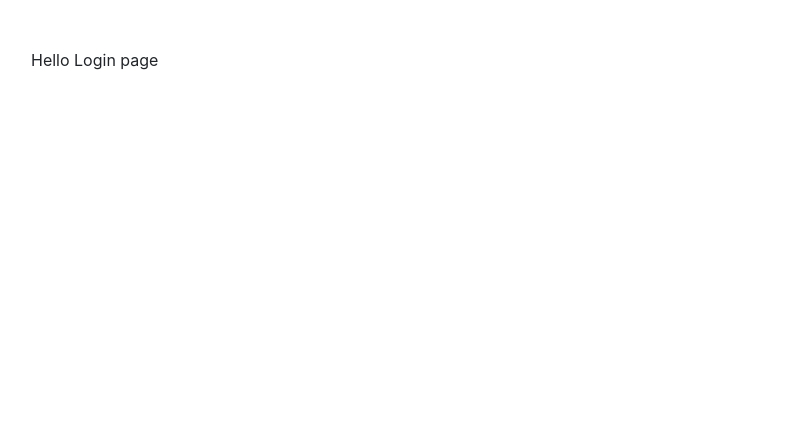
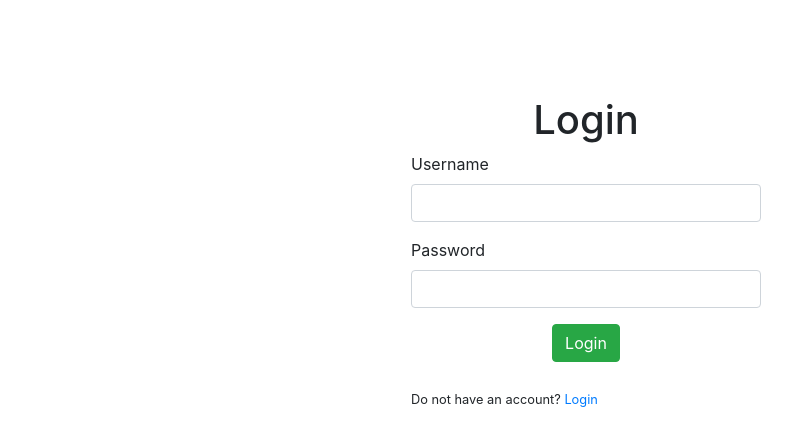
Before and after one commit to kiwagu/star-chat, a React (Create React App) app in the folder client/: page /login in a window 1280 px wide. Shown: the top 446 px of the page, without its empty margins (54-846 px from the left). Built offline with nearby package versions, Linux system fonts and the light colour scheme; the HTML template or start-up script is replaced by a standard one.

Commit message:
ADDED: login page

```diff
--- a/client/src/App.tsx
+++ b/client/src/App.tsx
@@ -6,13 +6,15 @@ import './App.scss';
 import Register from './pages/Register';
 import NotFound from './pages/NotFound';
 import Login from './pages/Login';
+import Home from './pages/Home';
 
 function App() {
   return (
     <Container className="pt-5">
       <BrowserRouter>
         <Switch>
-          <Route exact path="/" component={Register} />
+          <Route exact path="/" component={Home} />
+          <Route exact path="/register" component={Register} />
           <Route exact path="/login" component={Login} />
           <Route component={NotFound} />
         </Switch>
--- a/client/src/pages/Login.tsx
+++ b/client/src/pages/Login.tsx
@@ -1,5 +1,91 @@
-import React from 'react';
+import React, { FormEvent, useState } from 'react';
+import { Button, Col, Form, Row } from 'react-bootstrap';
+import { RouteComponentProps, Link } from 'react-router-dom';
 
-export default function Login() {
-  return <div>Hello Login page</div>;
+import AlertError from '../components/AlertError';
+import { SERVER_URL } from '../consts';
+
+export default function Login(props: RouteComponentProps<any>) {
+  const initialsFormsVariables = {
+    username: '',
+    password: '',
+  };
+  const [formsVariables, setFormVariables] = useState(initialsFormsVariables);
+  const [errors, setError] = useState([]);
+  const [isShowError, setIsShowError] = useState(false);
+  const submitLoginForm = (e: FormEvent<HTMLFormElement>) => {
+    e.preventDefault();
+
+    fetch(`${SERVER_URL}/auth/login`, {
+      method: 'POST',
+      body: JSON.stringify(formsVariables),
+      headers: { 'Content-Type': 'application/json' },
+    })
+      .then(async (response) => {
+        const data = await response.json();
+
+        // check for error response
+        if (!response.ok) {
+          // get error message from body or default to response status
+          const error = (data && data.message) || response.status;
+          return Promise.reject(error);
+        }
+
+        localStorage.setItem('accessToken', data.accessToken);
+
+        setFormVariables(initialsFormsVariables);
+        setIsShowError(false);
+        props.history.push('/home');
+      })
+      .catch((errors) => {
+        setError(typeof errors === 'string' ? [errors] : errors);
+        setIsShowError(true);
+      });
+  };
+  const onChange = (e: React.ChangeEvent<HTMLInputElement>) => {
+    setFormVariables({
+      ...formsVariables,
+      [e.target.name]: e.target.value,
+    });
+  };
+
+  return (
+    <Row className="bg-white py-5 justify-content-center">
+      <Col sm={8} md={6} lg={4}>
+        <h1 className="text-center">Login</h1>
+        {isShowError && <AlertError errors={errors} setShow={setIsShowError} />}
+        <Form onSubmit={submitLoginForm}>
+          <Form.Group>
+            <Form.Label>Username</Form.Label>
+            <Form.Control
+              name="username"
+              type="text"
+              value={formsVariables.username}
+              onChange={onChange}
+            />
+          </Form.Group>
+
+          <Form.Group>
+            <Form.Label>Password</Form.Label>
+            <Form.Control
+              name="password"
+              type="password"
+              value={formsVariables.password}
+              onChange={onChange}
+            />
+          </Form.Group>
+
+          <div className="text-center">
+            <Button variant="success" type="submit">
+              Login
+            </Button>
+          </div>
+          <br />
+          <small>
+            Do not have an account? <Link to="/register">Login</Link>
+          </small>
+        </Form>
+      </Col>
+    </Row>
+  );
 }
```
